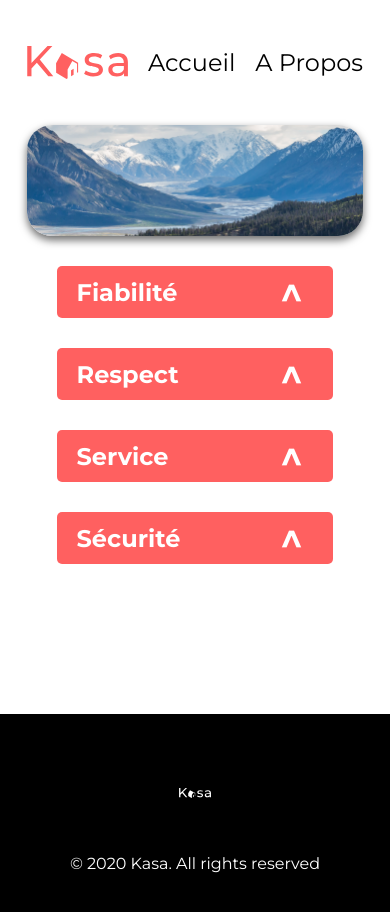
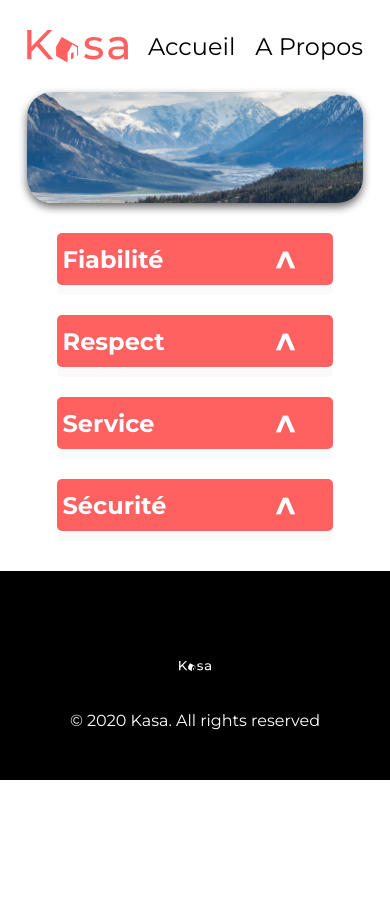
Before and after one commit to ClemRx14/kasafr, a React (Create React App) app: page /About in a window 390 px wide. Shown: the top 912 px of the page. After the commit the page ends 844 px from the top, so only its background shows below. Built offline with nearby package versions, Linux system fonts and the light colour scheme.

Commit message:
Composant Collapse Maj + Ajout de l'animation d'apparition du content.

```diff
--- a/src/App.css
+++ b/src/App.css
@@ -3,7 +3,10 @@
 /* Composants Header et Footer */
 * {
     font-family: 'Montserrat';
+    box-sizing: border-box;
+    margin: 0;
 }
+
 header {
     width: 86%;
     margin: 0 auto;
@@ -37,7 +40,7 @@ footer {
     align-items: center;
     flex-direction: column;
     justify-content: center;
-    margin-top: 70px;
+    margin-top: 30px;
 }
 
 .logofooter {
@@ -136,38 +139,50 @@ a {
     flex-wrap: wrap;
 }
 
-/* Composant Collapse page About */
-
-.containerCollapse {
-    width: 71%;
+/* Composant Collapse */
+.collapseLogement {
+    display: flex;
+    flex-direction: row;
+    justify-content: space-between;
     margin: 0 auto;
-    margin-bottom: 50px;
-}
-
-.objetsCollapse {
-    background-color: #FF6060;
-    border-radius: 5px 5px 5px 5px;
-    cursor: pointer;
-    margin-bottom: 30px;
+    width: 100%;
 }
 
 .titleCollapse {
+    cursor: pointer;
+    border: none;
+    height: 52px;
+    width: 71%;
+    display: flex;
+    align-items: center;
+    justify-content: space-between;
+    margin: 0 auto;
+    outline: none;
+    background-color: #FF6060;
     color: white;
-    display: flex;
-    justify-content: space-between;
-    align-items: center;
-    padding-left: 20px;
-    margin-bottom: 0;
-    height: 52px;
+    font-size: 24px;
+    font-weight: 700;
+    border-radius: 5px;
+}
+.contentCollapse {
+    width: 71%;
+    margin: 0 auto;
+    padding-top: 10px;
+    background-color: rgb(250, 250, 250);
+    border-radius: 5px;
+    overflow: hidden;
 }
 
-.contentCollapse {
-    background-color: white;
+.contentCollapse p {
+    margin-left: 10px;
+    padding-bottom: 10px;
+    font-size: 18px;
     font-weight: 400;
-    font-size: 18px;
-    padding-left: 10px;
-    margin-top: 0;
-    padding-top: 5px;
+}
+
+.descriptionAbout {
+    margin-bottom: 20px;
+
 }
 
 .iconeCollapse {
@@ -301,6 +316,7 @@ a {
     margin-bottom: 0;
     width: 50%;
     white-space: nowrap;
+    margin-top: 20px;
 }
 
 .localisationLogement {
@@ -308,33 +324,9 @@ a {
     font-size: 18px;
     margin-top: 10px;
 }
-.collapseLogement {
-    width: 86%;
-    margin: 0 auto;
-    margin-top: 30px;
-    display: flex;
-    flex-direction: row;
-    justify-content: space-between;
-    /* margin-bottom: 220px; */
-    /* Voir pour un autre moyen */
-}
-
-.collapseLogement .contentCollapse {
-    padding-top: 10px;
-    background-color: #F5F5F5;
-    border-radius: 5px;
-    padding-bottom: 10px;
-}
-
-.collapseLogement .titleCollapse {
-    margin-top: 0;
-}
 
 .descriptionLogement, .equipementsLogement {
-    height: 48px;
-    width: 45%;
-    display: flex;
-    flex-direction: column;
+    width: 100%;
 }
 
 .equipementsLogement ul {
@@ -342,7 +334,6 @@ a {
     padding: 0;
     margin: 0;
 }
-
 
 .filtresLogement {
     width: 100%;
@@ -387,6 +378,7 @@ a {
     color: #FF6060;
     font-size: 18px;
     font-weight: 500;
+    margin-top: 20px;
 }
 
 .logementRating img {
@@ -398,6 +390,7 @@ a {
     display: flex;
     justify-content: flex-end;
     margin-top: 25px;
+    margin-bottom: 30px;
 }
 
 .star {
@@ -427,9 +420,6 @@ a {
     .textePageError {
         font-size: 25px;
     }
-    .containerCollapse .descriptionAbout:last-child {
-        margin-bottom: 150px;
-    }
 }
 
 @media screen and (max-width : 768px) {
@@ -446,9 +436,6 @@ a {
     .textePageError {
         font-size: 17px;
     }
-    .contentCollapse {
-        font-size: 17px;
-    }
     .containerCardLogements {
         background-color: white;
     }
--- a/src/Composants/Collapse.js
+++ b/src/Composants/Collapse.js
@@ -1,5 +1,7 @@
 import React from 'react';
 import { useState } from 'react';
+import { useRef } from 'react';
+import { useEffect } from 'react';
 
 
 function Collapse({ title, content, className }) {
@@ -14,23 +16,41 @@ function Collapse({ title, content, className }) {
         setIsOpen(!isOpen);
     }
 
+    // Referencer le div avec le content
+
+    const contentRef = useRef(null);
+
+    // MaxHeight de base à 0 pour le content
+
+    const [maxHeight, setMaxHeight] = useState('0px');
+
+    useEffect(() => {
+        if (contentRef.current) {
+            setMaxHeight(isOpen ? `${contentRef.current.scrollHeight}px` : '0px');
+        }
+    }, [isOpen]);
+
+
     return (
         <div className={`objetsCollapse ${className}`}>
-            <h2 className="titleCollapse" onClick={onoffCollapse}>
+            <button
+                type="button"
+                className="titleCollapse"
+                onClick={onoffCollapse}
+            >
                 {title}
-
                 {/* Ajout de la classe rotate si isOpen est true */}
                 <span className={`iconeCollapse ${isOpen ? 'rotate' : ''}`}>
                     ^
                 </span>
-            </h2>
-
-            {/* Affichage du content sous condition que isOpen est true */}
-            {isOpen && (
-                <p className={`contentCollapse ${isOpen ? 'collapseOuverte' : ''}`}>
-                    {content}
-                </p>
-            )}
+            </button>
+            <div
+                ref={contentRef}
+                className="contentCollapse"
+                style={{ maxHeight: maxHeight, transition: 'max-height 0.3s ease' }}
+            >
+                <p>{content}</p>
+            </div>
         </div>
     );
 }
```
